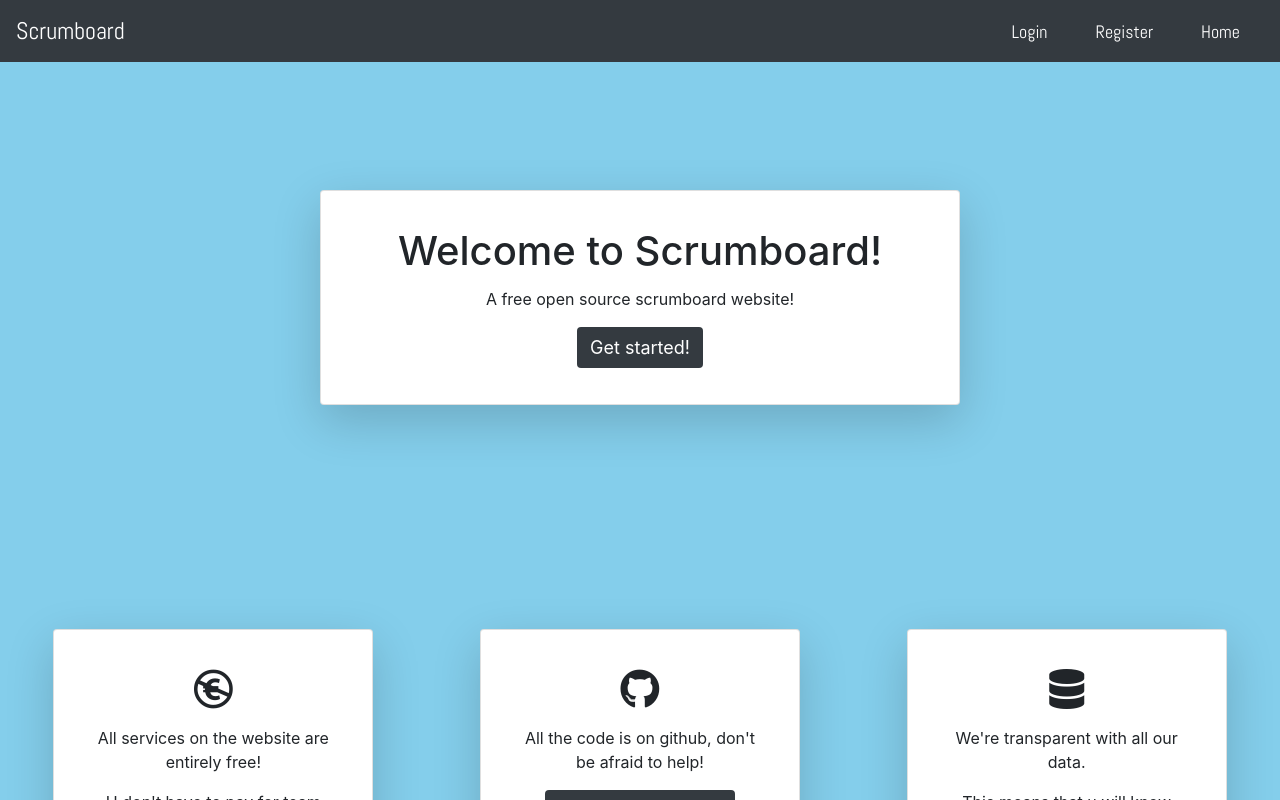
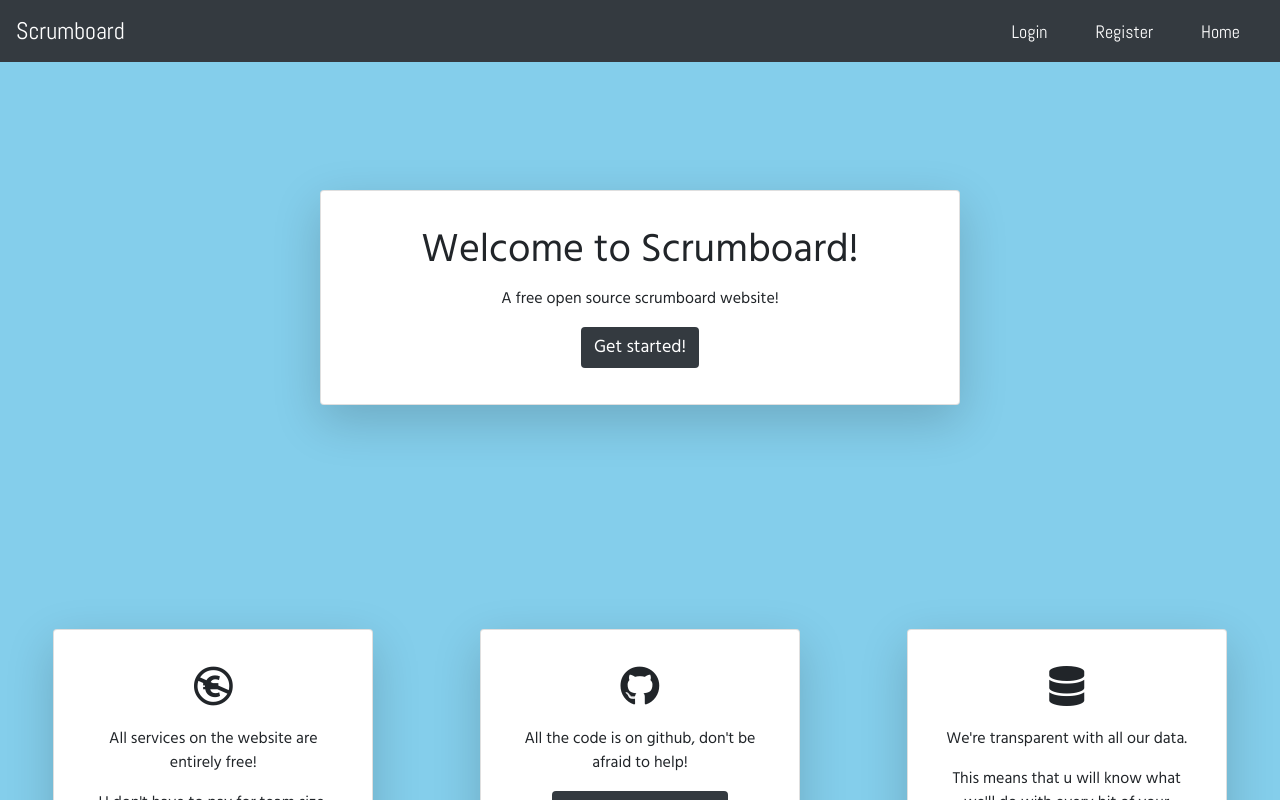
Before and after one commit to Scrumboard/Scrumboard, a Vue app in the folder scrumboard-web/: page / in a window 1280 px wide. Shown: the top 800 px of the page. Built offline with nearby package versions, Linux system fonts and the light colour scheme.

Commit message:
fixes css, links and horizontal alignment

```diff
--- a/scrumboard-web/index.html
+++ b/scrumboard-web/index.html
@@ -1,22 +1,21 @@
 <!DOCTYPE html>
-<html>
+<html lang="en">
   <head>
     <meta charset="utf-8">
-    <meta name="viewport" content="width=device-width,initial-scale=1.0">
-    <title>scrumboard</title>
+    <meta name="viewport" content="width=device-width, initial-scale=1, shrink-to-fit=no">
+
+    <title>Scrumboard</title>
+
+    <link href="https://fonts.googleapis.com/css?family=Abel" rel="stylesheet">
+    <link href="https://fonts.googleapis.com/css?family=Hind" rel="stylesheet">
+    <link rel="stylesheet" href="https://maxcdn.bootstrapcdn.com/bootstrap/4.0.0/css/bootstrap.min.css" integrity="sha384-Gn5384xqQ1aoWXA+058RXPxPg6fy4IWvTNh0E263XmFcJlSAwiGgFAW/dAiS6JXm" crossorigin="anonymous">
+    <link rel="stylesheet" href="https://use.fontawesome.com/releases/v5.1.0/css/all.css" integrity="sha384-lKuwvrZot6UHsBSfcMvOkWwlCMgc0TaWr+30HWe3a4ltaBwTZhyTEggF5tJv8tbt" crossorigin="anonymous">
   </head>
   <body>
     <div id="app"></div>
+
     <script src="https://code.jquery.com/jquery-3.2.1.slim.min.js" integrity="sha384-KJ3o2DKtIkvYIK3UENzmM7KCkRr/rE9/Qpg6aAZGJwFDMVNA/GpGFF93hXpG5KkN" crossorigin="anonymous"></script>
     <script src="https://cdnjs.cloudflare.com/ajax/libs/popper.js/1.12.9/umd/popper.min.js" integrity="sha384-ApNbgh9B+Y1QKtv3Rn7W3mgPxhU9K/ScQsAP7hUibX39j7fakFPskvXusvfa0b4Q" crossorigin="anonymous"></script>
     <script src="https://maxcdn.bootstrapcdn.com/bootstrap/4.0.0/js/bootstrap.min.js" integrity="sha384-JZR6Spejh4U02d8jOt6vLEHfe/JQGiRRSQQxSfFWpi1MquVdAyjUar5+76PVCmYl" crossorigin="anonymous"></script>
-    <link rel="stylesheet" href="https://maxcdn.bootstrapcdn.com/bootstrap/4.0.0/css/bootstrap.min.css" integrity="sha384-Gn5384xqQ1aoWXA+058RXPxPg6fy4IWvTNh0E263XmFcJlSAwiGgFAW/dAiS6JXm" crossorigin="anonymous">
-
-    <link href="https://fonts.googleapis.com/css?family=Abel" rel="stylesheet">
-    <link rel="stylesheet" href="https://use.fontawesome.com/releases/v5.1.0/css/all.css" integrity="sha384-lKuwvrZot6UHsBSfcMvOkWwlCMgc0TaWr+30HWe3a4ltaBwTZhyTEggF5tJv8tbt" crossorigin="anonymous">
-    <link href="https://fonts.googleapis.com/css?family=Hind" rel="stylesheet">
-
-
-    <!-- built files will be auto injected -->
   </body>
 </html>
--- a/scrumboard-web/src/App.vue
+++ b/scrumboard-web/src/App.vue
@@ -14,14 +14,12 @@ export default {
 
 @import "./src/assets/colors.scss";
 
-html,body {
-  background:$lightblue!important;
-  height:100%;
-  width:100%;
-  background-attachment: fixed;
-  position:absolute;
-  left:0px;
-  right:0px;
+body {
+  background: $lightblue;
   font-family: 'Hind', sans-serif;
 }
+
+html {
+  overflow-y: scroll;
+}
 </style>
```
